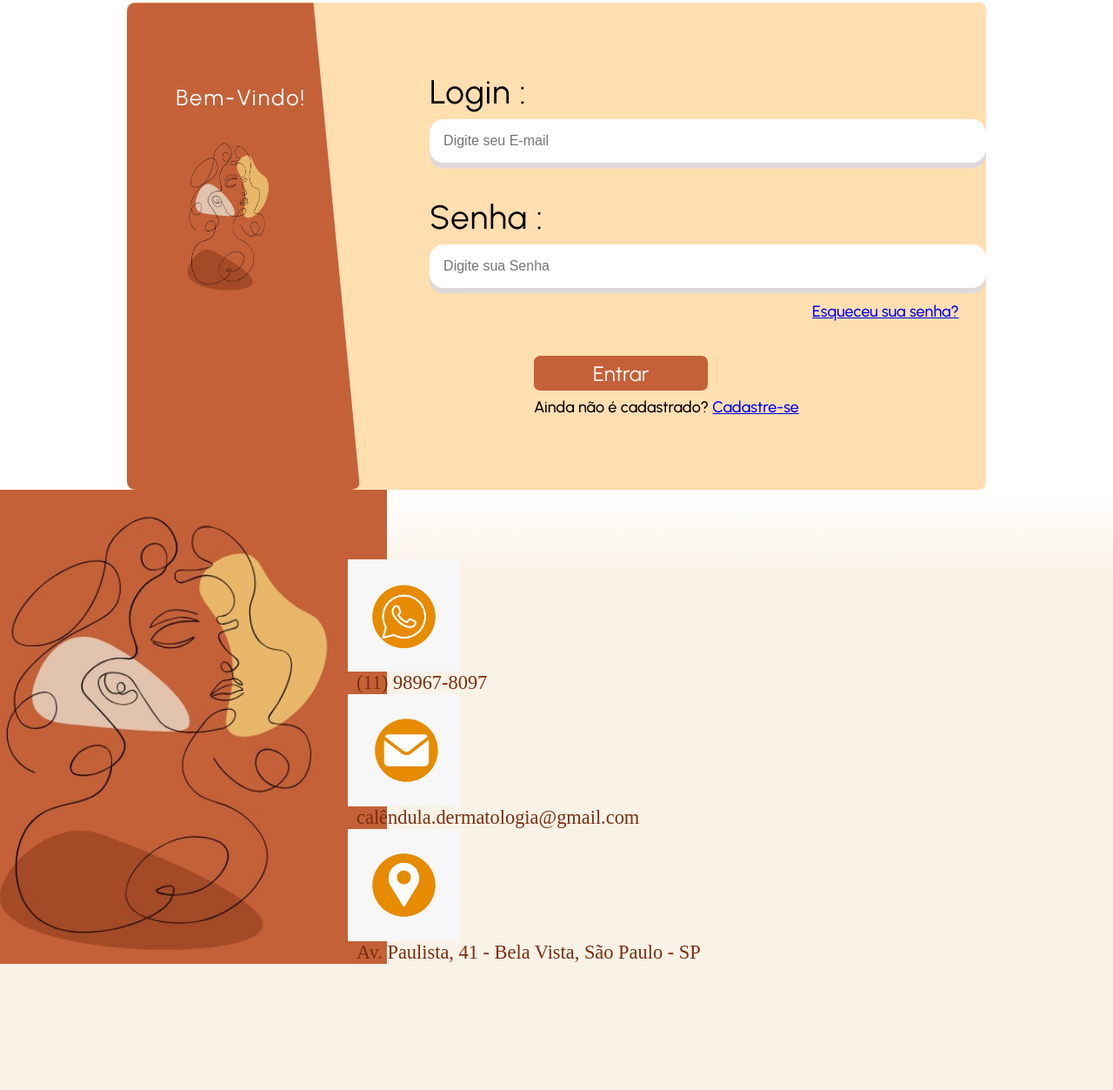
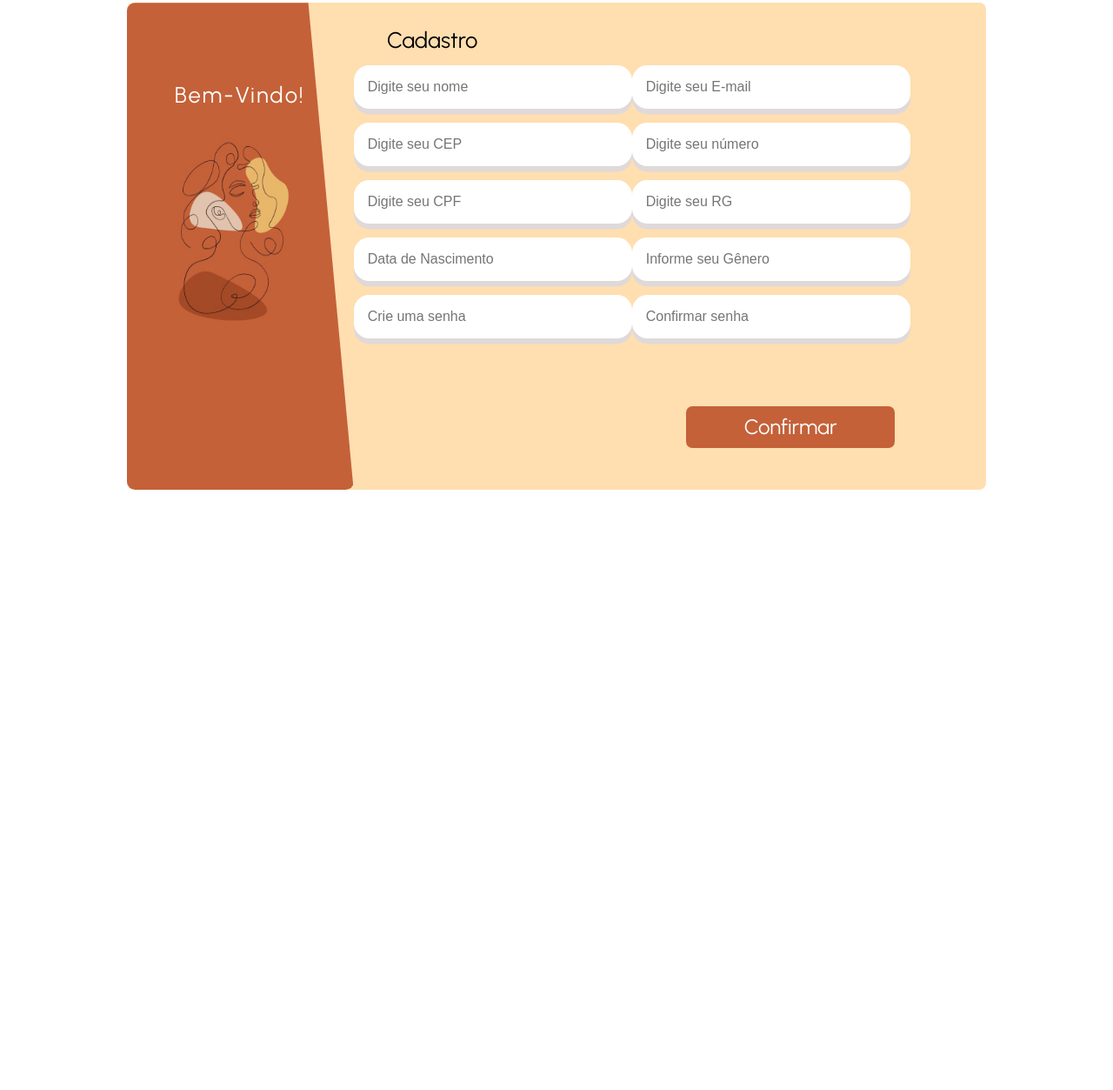
Before and after one commit to intentdoor/CalendulaDermo, a plain HTML site: page index.html in a window 1280 px wide. Shown: the part 144-1397 px from the top of the page at 87% size. After the commit the page ends 800 px from the top, so only its background shows below. Drawn offline with nearby package versions, Linux system fonts and the light colour scheme.

```diff
--- a/index.html
+++ b/index.html
@@ -36,55 +36,55 @@
             <img src="img/dessavez.jfif" class="poa" >
 
         </div>
+
                 <div class="caixas">
-                        <div id="blocol"  class="escritape">Login :</div>
-                        <div id="Login">
-                            <input id="email" type="text" placeholder="Digite seu E-mail" class="gin">
+                        <div class="pls">Cadastro</div>
+                        <div class="caixadentro">
+                            <div class="esquerda">
+                                <div id="Nome" class="papiro">
+                                    <input id="nome" type="text" placeholder="Digite seu nome" class="ogin">
+                                </div>
+
+                                <div id="Cep" class="papiro" >
+                                    <input id="cep" type="text" placeholder="Digite seu CEP" class="ogin">
+                                </div>
+
+                                <div id="CPF" class="papiro">
+                                    <input id="cpf" type="text" placeholder="Digite seu CPF" class="ogin">
+                                </div>
+
+                                <div id="Nascimento" class="papiro">
+                                    <input id="nascimento" type="text" placeholder="Data de Nascimento" class="ogin">
+                                </div>
+
+                                <div id="Senha" class="papiro">
+                                    <input id="senha" type="text" placeholder="Crie uma senha" class="ogin">
+                                </div>
+                            </div>
+                            <div class="direita">
+                                <div id="Email" class="papiro">
+                                    <input id="email" type="text" placeholder="Digite seu E-mail" class="ogin">
+                                </div>
+                                <div id="Número" class="papiro">
+                                    <input id="numero" type="text" placeholder="Digite seu número" class="ogin">
+                                </div>
+                                <div id="RG" class="papiro">
+                                    <input id="rg" type="text" placeholder="Digite seu RG" class="ogin">
+                                </div>
+                                <div id="Gênero" class="papiro">
+                                    <input id="genero" type="text" placeholder="Informe seu Gênero" class="ogin">
+                                </div>
+                                <div id="ConfirmaSenha" class="papiro">
+                                    <input id="confirmasenha" type="text" placeholder="Confirmar senha" class="ogin">
+                                </div>
+                            </div>
                         </div>
-                        <div class="escritape">Senha :</div>
-                        <div id="Senha">
-                            <input id="" type="text" placeholder="Digite sua Senha" class="ogin">
-                        </div>
-                        <a href="#" id="esqueceu">Esqueceu sua senha?</a>
-                        <div id="botao">Entrar</div>
-                        <div id="aindanao">Ainda não é cadastrado? <a href="#">Cadastre-se</a></div>
+                        <div class="botao">Confirmar</div>
                 </div>
 
     </div>
 
-    <!-- RODAPÉ -->
-    <footer>
 
-        <div class="container2">
-        <div class="boxs">
-            <img src="img/dessavez.jfif" alt="">
-        </div>
-
-        <div class="container3">
-        <div class="contact-info">
-            <img src="img/zap.jpg" alt="WhatsApp" class="zap" >
-            <a href="tel:+5511989678097" class="zap-link">(11) 98967-8097</a>
-        </div>
-        <div class="contact-info">
-            <img src="img/email.jpg" alt="Email" class="email">
-            <a href="mailto:calendola.dermatologia@gmail.com" class="email-link">calêndula.dermatologia@gmail.com</a>
-        </div>
-        <div class="contact-info">
-            <img src="img/local.jpg" alt="Location" class="local">
-            <a href="#">Av. Paulista, 41 - Bela Vista, São Paulo - SP</a>
-        </div>
-        </div>
-        </div>
-
-        <div class="container4">
-        <div class="maps">
-        <a href="https://www.google.com/maps/place/Av.+Paulista,+41+-+Bela+Vista,+S%C3%A3o+Paulo+-+SP,+01311-000/@-23.5711491,-46.6448837,17z/data=!3m1!4b1!4m6!3m5!1s0x94ce599626c81cfb:0x2eeb33343e16887b!8m2!3d-23.5711491!4d-46.6448837!16s%2Fg%2F11ggnd4gvz?entry=ttu">
-            <img src="img/foto maps.png" alt="" class="responsive-img">
-        </a>
-        </div>
-        </div>
-
-    </footer>
         <!-- Fontes -->
     <link rel="preconnect" href="https://fonts.googleapis.com">
 <link rel="preconnect" href="https://fonts.gstatic.com" crossorigin>
--- a/styles.css
+++ b/styles.css
@@ -132,10 +132,10 @@ clip-path: polygon(0 0, 80% 0%, 100% 100%, 0% 100%);
 }
 
 .poa{
-    margin-left: 17%;
+    margin-left: 10%;
 
-    width: 50%;
-    height: 33%;
+    width: 70%;
+    height: 40%;
 }
 
 
@@ -167,57 +167,49 @@ clip-path: polygon(0 0, 80% 0%, 100% 100%, 0% 100%);
 
 
 
-#Senha input {
+.papiro input {
     background-color: #ffffff;
   border: none;
   padding: 2vh;
   font-size: 1rem;
-  width: 80vh;
-  border-radius: 1rem;
+  width: 40vh;
+  border-radius: 2.2vh;
   color: #C46139;
   box-shadow: 0 0.4rem #dfd9d9;
   cursor: pointer;
+  margin-bottom: 2vh;
 }
 
-#Senha input:focus {
+.papiro input:focus {
     outline-color: #c5c5c5;
 }
 
 
-.escritape {
-    font-family: "Urbanist", sans-serif;
-    font-size: 240%;
-    letter-spacing: 1px;
-    margin-top: 5vh;
-    margin-bottom: 1vh;
-}
+
 
 .caixas{
-    margin-left: 10vh;
-    display: flex;
-    flex-direction: column;
-}
+    margin-right: 4vh;
+    width: 80%;
 
-#esqueceu{
-    margin-top: 2vh;
-    margin-left: 55vh;
-    font-family: "Urbanist", sans-serif;
-    font-size: large;
-    font-weight: 500;
+
+
+
 
 }
 
-#botao {
+
+
+.botao {
     align-items: center;
     display: flex;
     justify-content: center;
     color: #ffffff;
     font-family: "Urbanist", sans-serif;
     font-size: x-large;
-    margin-top: 5vh;
-    margin-left: 15vh;
-    height: 5vh;
-    width: 25vh;
+    margin-left: 55%;
+    /* margin-left: 15vh; */
+    height: 6vh;
+    width: 30vh;
     border-radius: 0.9vh;
     background-color: #C46139;
 
@@ -234,80 +226,19 @@ clip-path: polygon(0 0, 80% 0%, 100% 100%, 0% 100%);
     margin-top: 10vh;
 }
 
-footer{
-    background-color: #F9F2E7;
-    background: linear-gradient(to top, #F9F2E7, #F9F2E7, #F9F2E7, #F9F2E7, #F9F2E7, #F9F2E7, #F9F2E7, white);
-    height: 690px;
-    width: 100%;
+.caixadentro{
+
+    width: 90%;
+    display: flex;
+    justify-content: space-evenly;
+    height: 70%;
+
 }
 
-.container2{
-    display: flex;
+.pls{
+    margin-left: 5.5%;
+    margin-top: 4%;
+    margin-bottom: 2%;
+    font-size: clamp(3.5%, 2vw, 8vh);
+    font-family: "Urbanist", sans-serif;
 }
-
-.container3{
-    margin-top: 80px;
-    width: 120%;
-}
-
-.contact-info{
-    display: flex;
-    margin-right: 20px;
-    flex-direction: column;
-    text-align: justify;
-}
-
-.contact-info img{
-    width: 15%;
-}
-
-.contact-info a{
-    margin-left: 10px;
-    color: #7B2E0F;
-    font-size: 2.8vh;
-    text-decoration: none;
-}
-
-.zap{
-    width: 25%;
-}
-
-.email{
-    width: 10%;
-}
-
-.local{
-    width: 15%;
-}
-
-footer .boxs{
-    display: flex;
-    margin-left: -100px;
-}
-
-.boxs p{
-    color: #7B2E0F;
-    text-align: justify;
-    font-size: 4vh;
-    margin-top: 100px;
-    width: 86%;
-}
-
-.boxs a{
-    list-style: none;
-    cursor: pointer;
-    color: #7B2E0F;
-    font-size: 20px;
-    line-height: 1;
-    text-decoration: none;
-}
-
-.container4{
-    margin-left: 0;
-    margin-right: 0;
-}
-
-.responsive-img {
-    max-width: 100%;
-    height: auto;
-}
```
Also changed, not shown: img/moçabeje.jpg (added).
